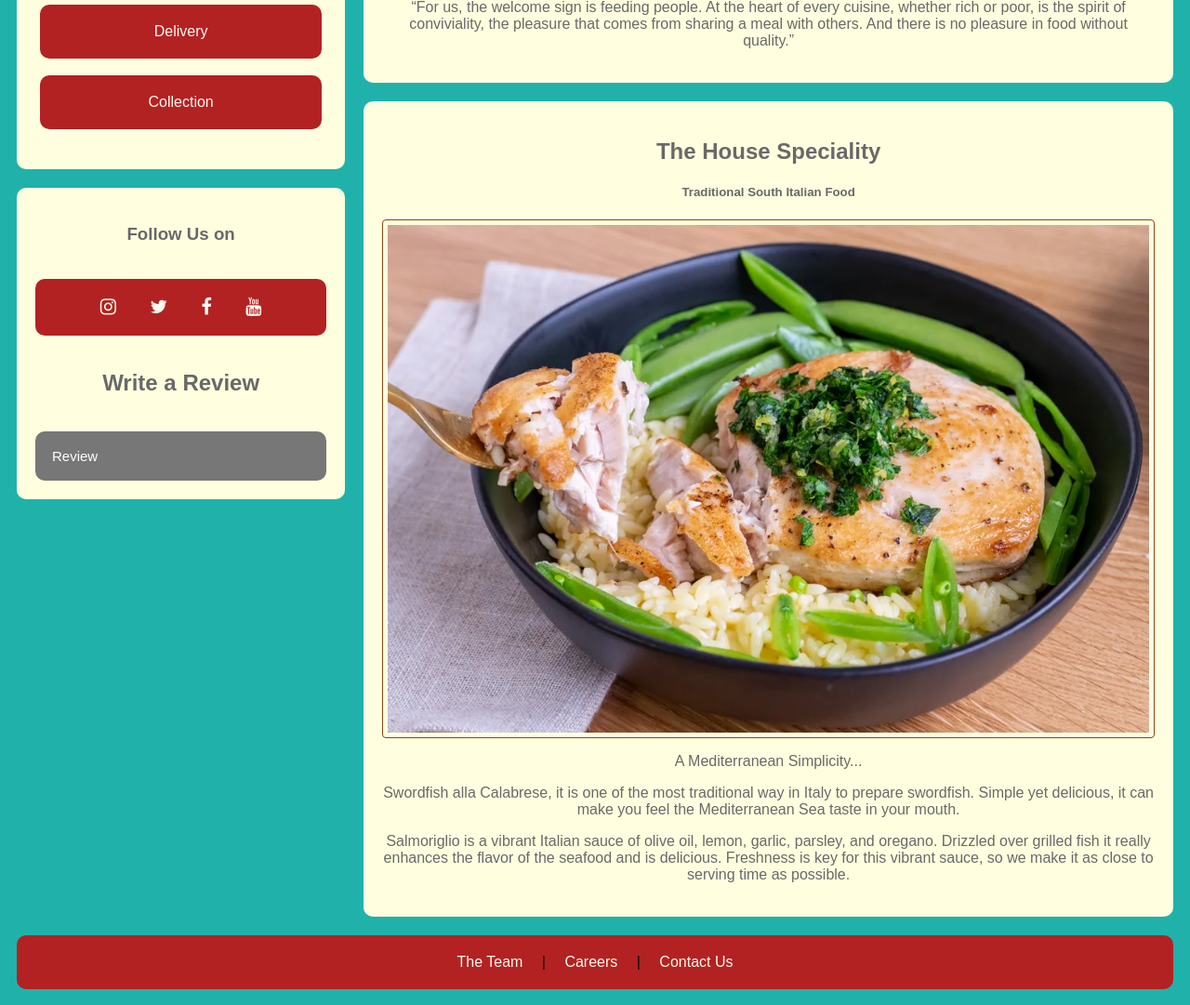
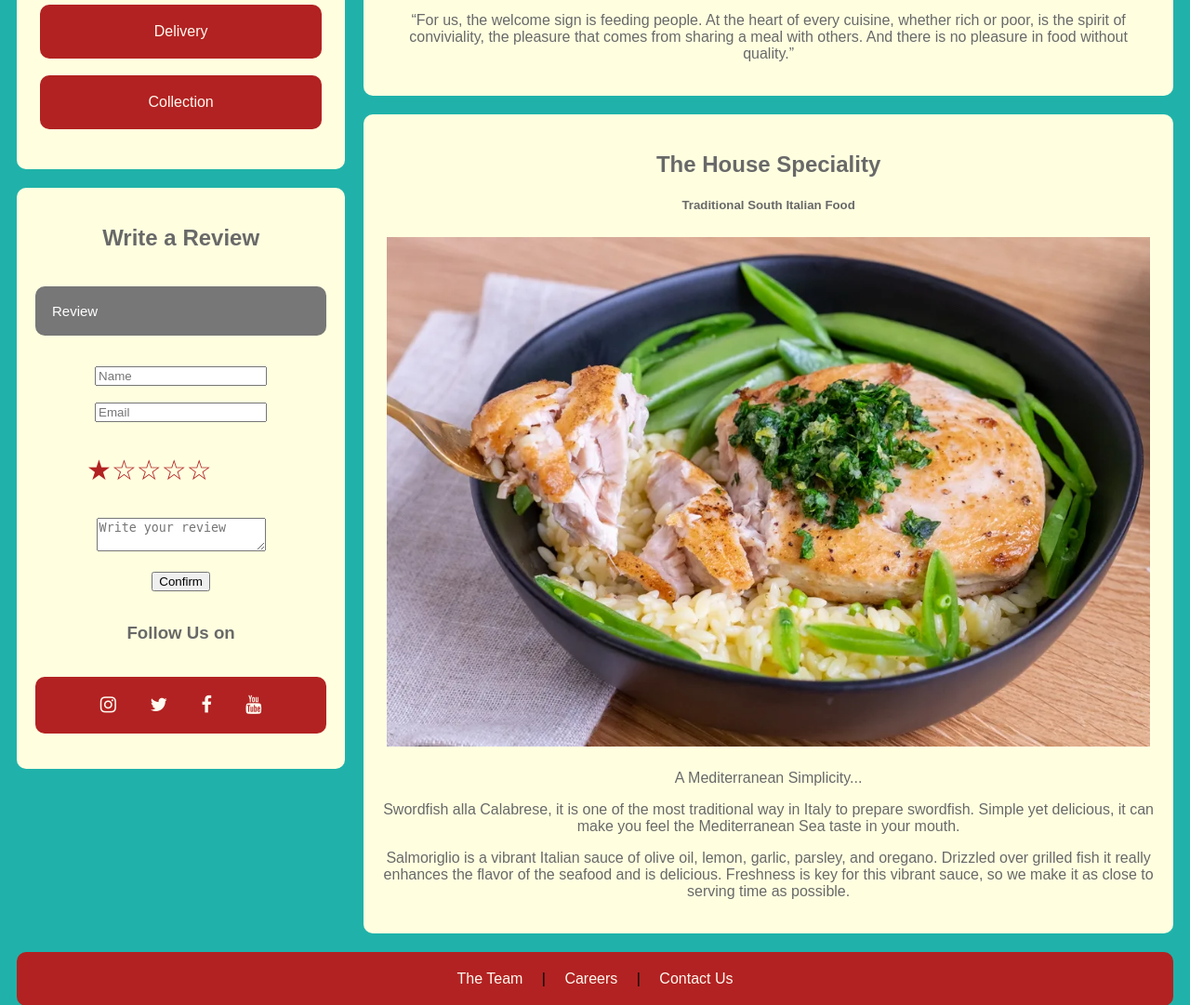
Before and after one commit to Wellington-Nodari/reggio-cantina, a Flask app: page / in a window 1280 px wide, after a click on "Review"; the page is wider, and only the part inside the window is pictured. Shown: the part 881-1962 px from the top of that part at 93% size. Run offline with Flask 2, Linux system fonts and the light colour scheme; some libraries are stand-ins or nearby versions.

Commit message:
JS file fixing + CSS

```diff
--- a/static/home.css
+++ b/static/home.css
@@ -18,11 +18,14 @@ body {
 }
 
 .header img {
+  background-color: white;
   padding: 5px;
   width:20%;
   height:20%;
   border-radius: 100%;
   position: relative;
+  border: 2px solid #8B4513;
+  padding: 5px;
 }
 
 /* Style the top navigation bar */
@@ -83,20 +86,6 @@ body {
   text-decoration: none;
 }
 
-/* .fakeimg :hover{
-  text-decoration: underline;
-  color: black;
-} */
-
-.todef {
-  background-color: grey;
-  color: #FFFAF0;
-  width: 100%;
-  padding: 20px;
-  text-decoration: none;
-  border-radius: 10px;
-}
-
 /* Chi Siamo Image */
 .chisiamoImg{
   border: 1px solid #8B4513;
@@ -115,8 +104,15 @@ body {
   border: 1px solid #8B4513;
   border-radius: 4px;
   padding: 5px;
-  width: auto;
-  height: auto;
+  width-max: auto;
+  width:50%;
+  height-max:auto;
+}
+
+.specialImg img{
+  width:100%;
+  height:auto;
+  padding: 5px;
 }
 
 /* Orders Card Home */
@@ -213,6 +209,9 @@ body {
 .restImages img {
   margin-top: 8px;
   vertical-align: middle;
+  border: 1px solid #8B4513;
+  border-radius: 4px;
+  padding: 5px;
 }
 
 /* Clear floats after the columns */
@@ -252,34 +251,26 @@ body {
 /* taken from https://www.youtube.com/watch?v=SD7zspiPlQ4&t=186s */
 
 #formDv {
-    position: flex;
-    margin-left: auto;
-    margin-right: auto;
-    background: #FFFFE0;
-    display:none;
-    border-radius: 10px;
-    padding: 5px;
+  padding: 15px;
+  border-radius: 10px;
+  display: none;
 }
 
 .rating {
-  height:auto;
-  margin: 0 auto;
-  margin-right: auto;
-  margin-left: auto;
+  float: center;
   display: flex;
-  background: #FFFFE0;
+  text-align: center;
 }
 
 .rating li {
   list-style-type: none;
   background: #FFFFE0;
-  margin-right: auto;
-  margin-left: auto;
-  padding: 5px;
+  text-align: center;
 }
 
 .rating-item {
-  border: 1px solid #fff;
+  text-align: center;
+  border: none;
   cursor: pointer;
   font-size: 30px;
   color: #B22222;
@@ -381,14 +372,12 @@ body {
     margin-left:auto;
     margin-right:auto;
     padding: 5px;
-    background: #B22222;
     width:auto;
     height:auto;
     max-width: 75%;
     max-height:250px;
-    border-color:black;
-    border-width: medium;
-    border-radius: 10px;
+    border: 1px solid #8B4513;
+    border-radius: 4px;
 }
 
 /* Login and Signup Forms */
--- a/static/js/main.js
+++ b/static/js/main.js
@@ -16,9 +16,9 @@ let revF = document.getElementById('reviewForm');
 let formC = document.getElementById('formDv');
 
     revF.addEventListener('click', () => {
-    if (formC.style.display === 'none') {
+    if (formC.style.display === 'block') {
+      formC.style.display = 'none';
+    } else {
       formC.style.display = 'block';
-    } else {
-      formC.style.display = 'none';
     }
     });
--- a/templates/adm_page.html
+++ b/templates/adm_page.html
@@ -30,7 +30,8 @@
               <h2>Today's Overview</h2>
               <h5>Head Cheff, since Dec 7, 2017</h5>
               <div class="cheffImg">
-                  <img src="/static/img/sales.jpg" alt="This is Sales List" style="width:100%;height:300px; padding: 5px"> <img src="/static/img/orders.jpg" alt="This is Order's List" style="width:100%;height:300px; padding: 5px">
+                  <img src="/static/img/sales.jpg" alt="This is Sales List">
+                  <img src="/static/img/orders.jpg" alt="This is Order's List">
               </div>
               <p>Just about love cooking...</p>
               <p>“For us, the welcome sign is feeding people. At the heart of every cuisine, whether rich or poor, is the spirit of conviviality, the pleasure that comes from sharing a meal with others. And there is no pleasure in food without quality.”</p>
@@ -38,7 +39,7 @@
             <div class="card">
               <h2>The House Speciality</h2>
               <h5>Traditional South Italian Food</h5>
-              <div class="cheffImg"><img src="/static/img/speciality.jpg" alt="Restaurants Bar" style="width:100%;height:600px; padding: 5px"></div>
+              <div class="cheffImg"><img src="/static/img/speciality.jpg" alt="Restaurants Bar"></div>
               <p>A Mediterranean Simplicity...</p>
               <p>Swordfish alla Calabrese, it is one of the most traditional way in Italy to prepare swordfish. Simple yet delicious, it can make you feel the Mediterranean Sea taste in your mouth.</p>
               <p>Salmoriglio is a vibrant Italian sauce of olive oil, lemon, garlic, parsley, and oregano. Drizzled over grilled fish it really enhances the flavor of the seafood and is delicious. Freshness is key for this vibrant sauce, so we make it as close to serving time as possible.</p>
--- a/templates/home.html
+++ b/templates/home.html
@@ -51,8 +51,8 @@
               <h2>Cheff. Roberto Allegro</h2>
               <h5>Head Cheff, since Dec 6, 2017</h5>
               <div class="cheffImg">
-                  <img src="/static/img/cheff.JPG" alt="Our starred cheff" style="width:auto;height:300px; padding: 5px">
-                  <img src="/static/img/cheff2.jpg" alt="Image of our Kitchen" style="width:auto;height:300px; padding: 5px">
+                  <img src="/static/img/cheff1.JPG" alt="Our starred cheff">
+                  <img src="/static/img/cheff2.jpg" alt="Image of our Kitchen">
               </div>
               <p>Just about love cooking...</p>
               <p>“For us, the welcome sign is feeding people. At the heart of every cuisine, whether rich or poor, is the spirit of conviviality, the pleasure that comes from sharing a meal with others. And there is no pleasure in food without quality.”</p>
@@ -60,16 +60,17 @@
             <div class="card">
               <h2>The House Speciality</h2>
               <h5>Traditional South Italian Food</h5>
-              <div class="cheffImg"><img src="/static/img/speciality.jpg" alt="Restaurants Bar" style="width:100%;height:auto; padding: 5px"></div>
+              <div class="specialImg"><img src="/static/img/speciality.jpg" alt="Swordfish Dish Image"></div>
               <p>A Mediterranean Simplicity...</p>
               <p>Swordfish alla Calabrese, it is one of the most traditional way in Italy to prepare swordfish. Simple yet delicious, it can make you feel the Mediterranean Sea taste in your mouth.</p>
               <p>Salmoriglio is a vibrant Italian sauce of olive oil, lemon, garlic, parsley, and oregano. Drizzled over grilled fish it really enhances the flavor of the seafood and is delicious. Freshness is key for this vibrant sauce, so we make it as close to serving time as possible.</p>
             </div>
           </div>
+
           <div class="rightcolumn">
             <div class="card">
               <h2>Chi siamo</h2>
-              <div class="chisiamoImg"><img src="/static/img/rest3.jpg" alt="Restaurants Bar" style="width:100%;height:auto;"></div>
+              <div class="chisiamoImg"><img src="/static/img/rest3.jpg" alt="Restaurant's Saloon" style="width:100%;height:auto;"></div>
               <p>One of the finest Michelin-starred restaurants in Dublin, noted as much for its conviviality as the quality of its food.</p>
             </div>
             <div class="card">
@@ -80,13 +81,6 @@
               </div>
             </div>
             <div class="sm-card">
-              <h3>Follow Us on</h3><br>
-              <div class="sm-icons">
-                  <a href="https://instagram.com" target="_window" class="fa fa-instagram"></a>
-                  <a href="https://twitter.com" target="_window" class="fa fa-twitter"></a>
-                  <a href="https://www.facebook.com" target="_window"  class="fa fa-facebook"></a>
-                  <a href="https://youtube.com" target="_window" class="fa fa-youtube"></a>
-              </div><br>
               <h2>Write a Review</h2><br>
               <button onclick="reviewForm" id="reviewForm">Review</button><br>
 
@@ -96,18 +90,25 @@
                       <br/>
                       <input placeholder="Email" type="email" name="email" id="email" required><br/>
                       <br/>
-                      <ul class="rating">
+                      <span><ul class="rating">
                           <li class="rating-item active" data-rate="1"></li>
                           <li class="rating-item" data-rate="2"></li>
                           <li class="rating-item" data-rate="3"></li>
                           <li class="rating-item" data-rate="4"></li>
                           <li class="rating-item" data-rate="5"></li>
-                      </ul>
+                      </ul></span>
                       <br/>
-                      <textarea placeholder="Write your review" name="review" id="review" maxlength="500"></textarea><br/><br/>
+                      <textarea placeholder="Write your review" name="review" id="review" maxlength="300"></textarea><br/><br/>
                       <input type="submit" value="Confirm" id="submRev">
                   </form>
               </div>
+              <h3>Follow Us on</h3><br>
+              <div class="sm-icons">
+                  <a href="https://instagram.com" target="window" class="fa fa-instagram"></a>
+                  <a href="https://twitter.com" target="window" class="fa fa-twitter"></a>
+                  <a href="https://www.facebook.com" target="window"  class="fa fa-facebook"></a>
+                  <a href="https://youtube.com" target="window" class="fa fa-youtube"></a>
+              </div><br>
             </div>
           </div>
         </div>
```
